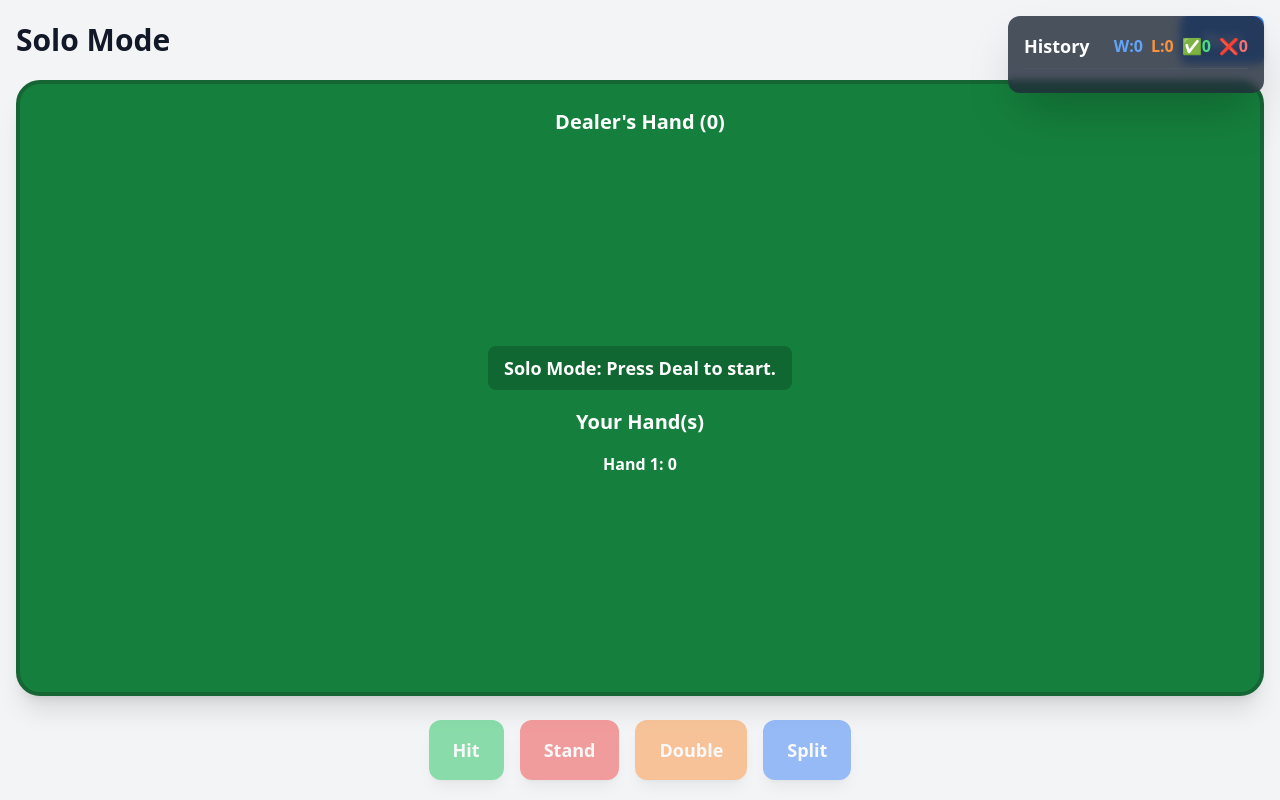
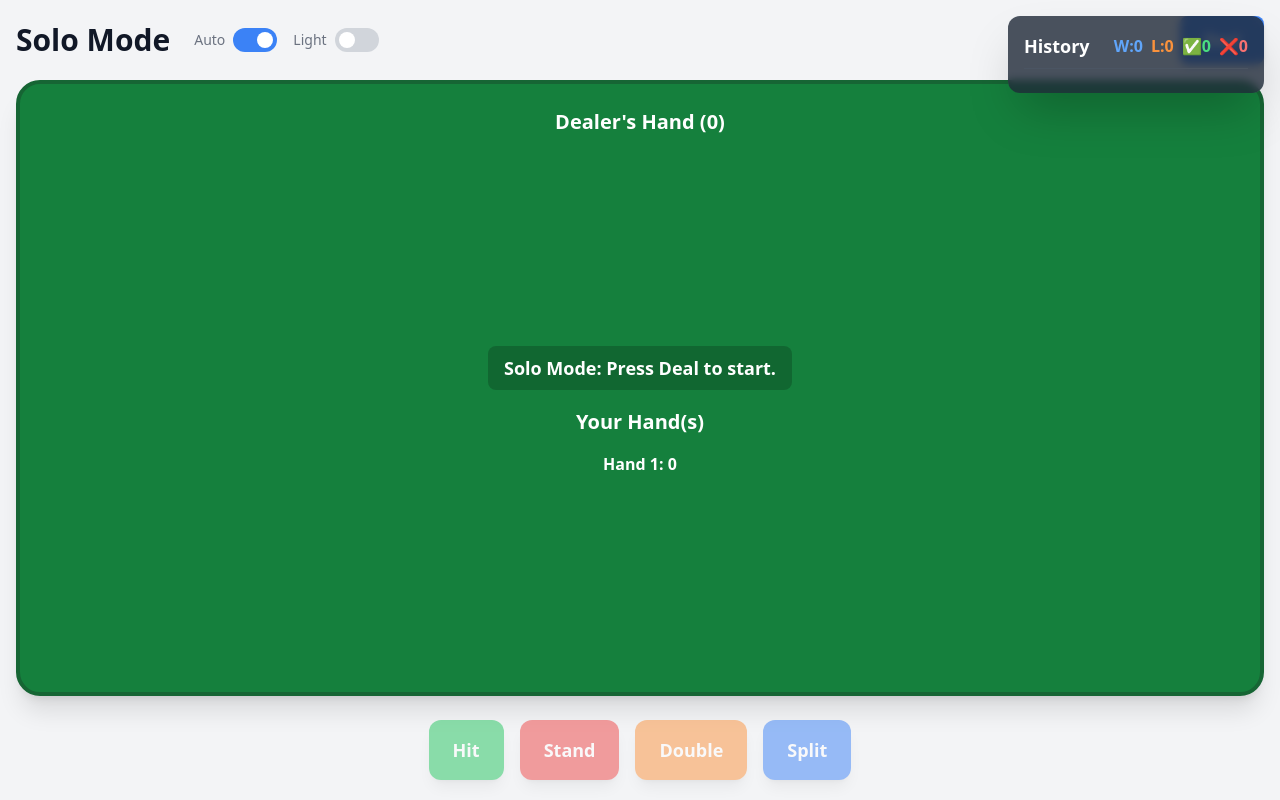
Before and after one commit to cswlim/BlackJack-Trainer, a React (Create React App) app in the folder client/: page / in a window 1280 px wide. Both pictures are taken after a click on the button "Solo Mode". Built offline with nearby package versions, Linux system fonts and the light colour scheme.

Commit message:
Update App.jsx
added toggle for dark mode and toggle for aauto deal vs manual daekl

```diff
--- a/client/src/App.jsx
+++ b/client/src/App.jsx
@@ -135,13 +135,13 @@ const CountPromptModal = ({ onConfirm, onCancel }) => {
     const [count, setCount] = useState('');
     return (
         <div className="fixed inset-0 bg-black bg-opacity-50 flex items-center justify-center z-50">
-            <div className="bg-gray-100 p-6 rounded-xl shadow-2xl w-80 text-center">
-                <h3 className="text-xl font-bold mb-4 text-gray-800">What's the Running Count?</h3>
+            <div className="bg-gray-100 dark:bg-gray-700 p-6 rounded-xl shadow-2xl w-80 text-center">
+                <h3 className="text-xl font-bold mb-4 text-gray-800 dark:text-gray-100">What's the Running Count?</h3>
                 <input
                     type="number"
                     value={count}
                     onChange={(e) => setCount(e.target.value)}
-                    className="w-full p-3 text-center text-2xl font-mono bg-white border border-gray-300 rounded-lg mb-4"
+                    className="w-full p-3 text-center text-2xl font-mono bg-white dark:bg-gray-800 border border-gray-300 dark:border-gray-600 rounded-lg mb-4 text-gray-800 dark:text-gray-100"
                     autoFocus
                 />
                 <button onClick={() => onConfirm(parseInt(count))} className="w-full bg-blue-500 text-white font-semibold py-3 rounded-lg hover:bg-blue-600 transition">Confirm</button>
@@ -175,12 +175,23 @@ const HistoryTracker = ({ history, correctCount, incorrectCount, winCount, lossC
     );
 };
 
+const Toggle = ({ isEnabled, onToggle, labelOn, labelOff }) => (
+    <div className="flex items-center gap-2">
+        <span className="text-sm font-medium text-gray-500 dark:text-gray-400">{isEnabled ? labelOn : labelOff}</span>
+        <button onClick={onToggle} className={`relative inline-flex items-center h-6 rounded-full w-11 transition-colors ${isEnabled ? 'bg-blue-500' : 'bg-gray-300 dark:bg-gray-600'}`}>
+            <span className={`inline-block w-4 h-4 transform bg-white rounded-full transition-transform ${isEnabled ? 'translate-x-6' : 'translate-x-1'}`} />
+        </button>
+    </div>
+);
+
 
 // --- MAIN APP COMPONENT ---
 
 export default function App() {
     // Game settings
     const [gameMode, setGameMode] = useState(null); // 'solo', 'counting'
+    const [theme, setTheme] = useState('light');
+    const [autoDeal, setAutoDeal] = useState(true);
     const NUM_DECKS = 6;
 
     // Game state
@@ -542,12 +553,12 @@ export default function App() {
 
     useEffect(() => {
         let timerId;
-        if (gameState === 'end' && !endOfRoundMessageSet.current) {
+        if (gameState === 'end' && !endOfRoundMessageSet.current && autoDeal) {
             endOfRoundMessageSet.current = true;
             timerId = setTimeout(() => dealCallback.current(), 3500);
         }
         return () => clearTimeout(timerId);
-    }, [gameState]);
+    }, [gameState, autoDeal]);
 
     // Auto-clear feedback message
     useEffect(() => {
@@ -602,9 +613,9 @@ export default function App() {
 
     if (!gameMode) {
         return (
-            <div className="min-h-screen bg-gray-100 flex flex-col items-center justify-center p-4">
-                <h1 className="text-4xl font-bold text-gray-900 mb-2">Blackjack Trainer</h1>
-                <p className="text-gray-600 mb-8">Select your training mode.</p>
+            <div className={`min-h-screen flex flex-col items-center justify-center p-4 transition-colors ${theme === 'dark' ? 'dark' : ''} bg-gray-100 dark:bg-gray-900`}>
+                <h1 className="text-4xl font-bold text-gray-900 dark:text-gray-100 mb-2">Blackjack Trainer</h1>
+                <p className="text-gray-600 dark:text-gray-400 mb-8">Select your training mode.</p>
                 <div className="flex space-x-4">
                     <button onClick={() => selectMode('solo')} className="px-8 py-4 bg-blue-500 text-white font-semibold text-xl rounded-xl shadow-lg hover:bg-blue-600 transition">Solo Mode</button>
                     <button onClick={() => selectMode('counting')} className="px-8 py-4 bg-green-500 text-white font-semibold text-xl rounded-xl shadow-lg hover:bg-green-600 transition">Card Counting</button>
@@ -614,23 +625,26 @@ export default function App() {
     }
 
     return (
-        <div className="min-h-screen bg-gray-100 text-gray-900 font-sans p-4 flex flex-col items-center">
+        <div className={`min-h-screen font-sans p-4 flex flex-col items-center transition-colors ${theme === 'dark' ? 'dark' : ''} bg-gray-100 dark:bg-gray-900 text-gray-900 dark:text-gray-100`}>
             {gameMode === 'solo' && <HistoryTracker history={history} correctCount={correctCount} incorrectCount={incorrectCount} winCount={winCount} lossCount={lossCount} />}
             {showCountPrompt && <CountPromptModal onConfirm={handleCountConfirm} />}
             <div className="w-full max-w-7xl mx-auto">
                 {/* Header */}
                 <header className="flex justify-between items-center mb-4">
-                    <div>
+                    <div className="flex items-center gap-6">
                         <h1 className="text-3xl font-bold">{gameMode === 'solo' ? 'Solo Mode' : 'Card Counting Mode'}</h1>
-                        {gameMode === 'counting' && <p className="text-gray-600">Running Count: {runningCount} | Decks Left: {(deck.length / 52).toFixed(1)}</p>}
+                        <div className="flex items-center gap-4">
+                           <Toggle isEnabled={autoDeal} onToggle={() => setAutoDeal(!autoDeal)} labelOn="Auto" labelOff="Manual"/>
+                           <Toggle isEnabled={theme === 'dark'} onToggle={() => setTheme(theme === 'light' ? 'dark' : 'light')} labelOn="Dark" labelOff="Light"/>
+                        </div>
                     </div>
                     {gameState === 'pre-deal' || gameState === 'end' ? (
                         <button
                             onClick={dealNewGame}
                             className="bg-blue-500 text-white font-semibold px-6 py-3 rounded-lg shadow-md hover:bg-blue-600 transition disabled:bg-gray-400"
-                            disabled={gameState === 'end'}
+                            disabled={gameState === 'end' && autoDeal}
                         >
-                            {gameState === 'end' ? 'Dealing...' : 'Deal'}
+                            {gameState === 'end' && autoDeal ? 'Dealing...' : 'Deal'}
                         </button>
                     ) : <div className="w-28 h-12"></div>}
                 </header>
@@ -639,7 +653,7 @@ export default function App() {
                 <div className="bg-green-700 border-4 border-green-800 rounded-3xl shadow-xl p-4 md:p-6 text-white">
                     {/* Dealer's Hand */}
                     <div className="text-center mb-4">
-                        <h2 className="text-xl font-semibold mb-2">Dealer's Hand ({gameState === 'player-turn' ? '?' : dealerHand.score})</h2>
+                        <h2 className="text-xl font-semibold mb-2">Dealer's Hand ({gameState === 'player-turn' || (gameState === 'end' && playerHands.some(h => h.status === 'bust')) ? '?' : dealerHand.score})</h2>
                         <div className="flex justify-center items-center space-x-2 min-h-[160px] md:min-h-[176px]">
                             {dealerHand.cards.map((card, i) => <Card key={i} {...card} />)}
                         </div>
```
